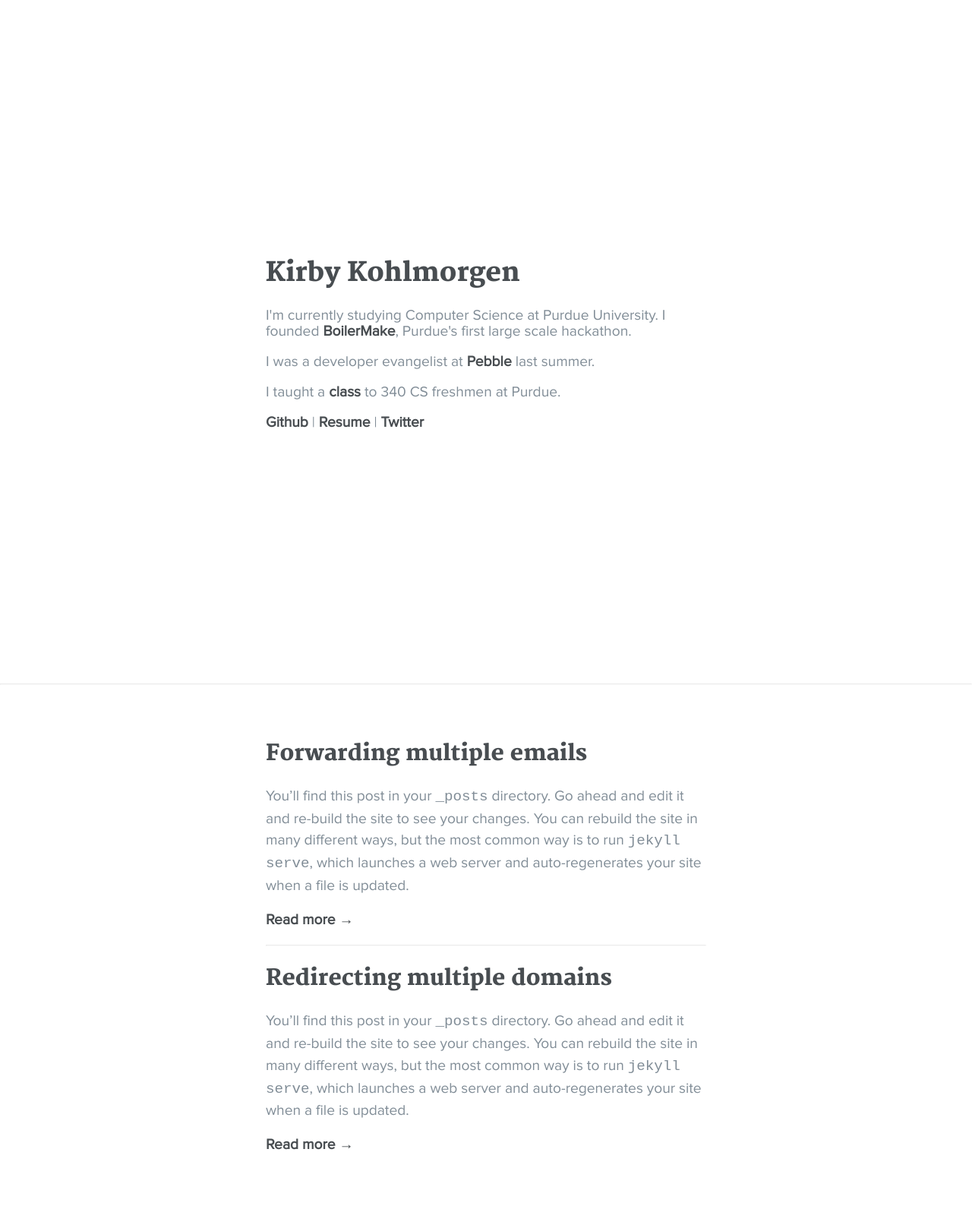
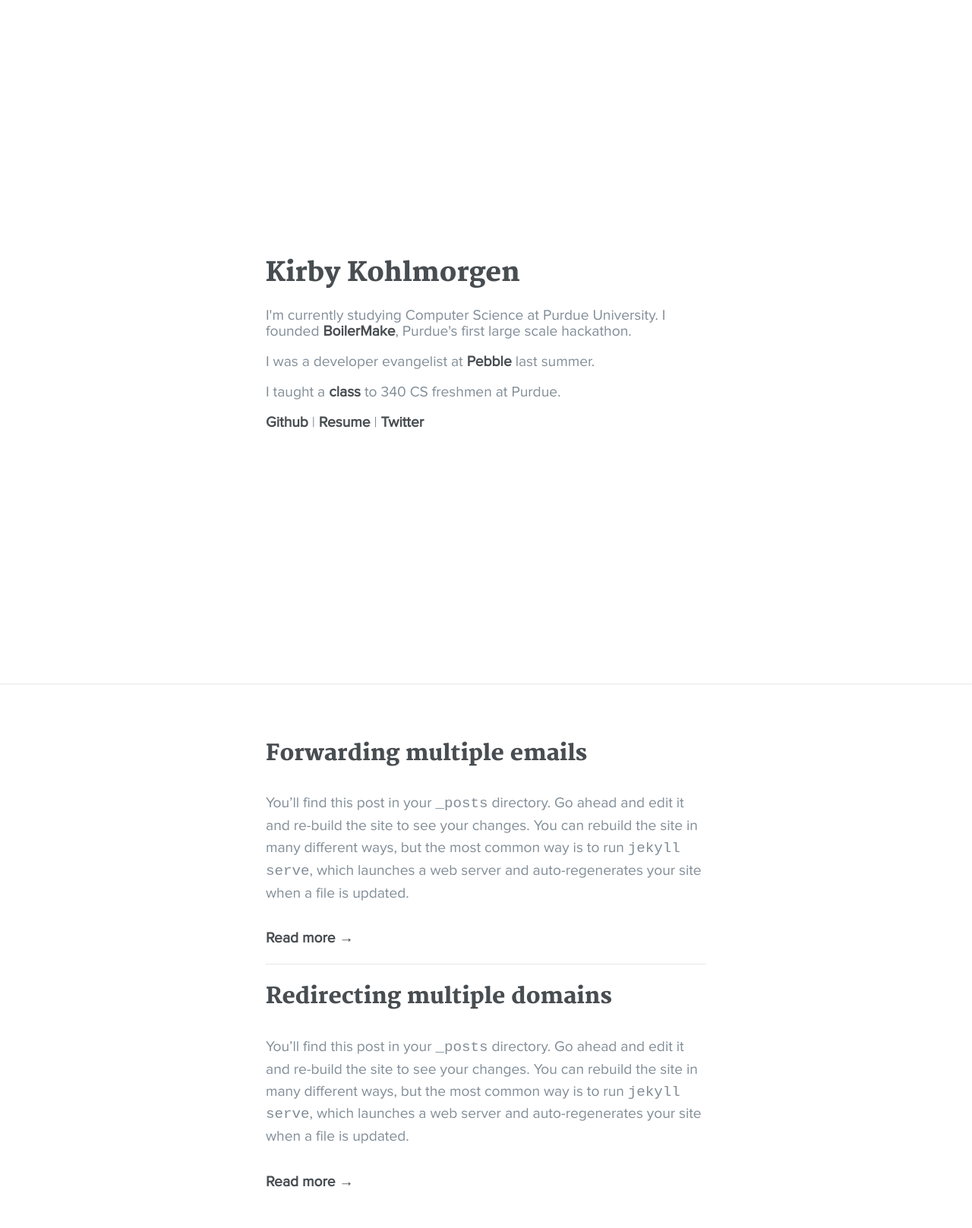
Before and after one commit to kirbyk/kirbyk.github.io, a Jekyll site: the page built from index.html, in a window 1280 px wide. Shown: the whole page at 76% size. Built offline with Jekyll 4.4.1, drawn with Linux system fonts in a browser that asks for light colours; before the commit the page ends 1568 px from its top, so only the background shows below that.

Commit message:
Add margin to the bottom of post paragraphs

```diff
--- a/_sass/_home.scss
+++ b/_sass/_home.scss
@@ -45,6 +45,10 @@
   line-height: $post-line-height;
 }
 
+.post p {
+  margin-bottom: 1.75em;
+}
+
 a:hover > .post-title {
   color: $brand-color;
 }
```
Also changed, not shown: 1 other file.
